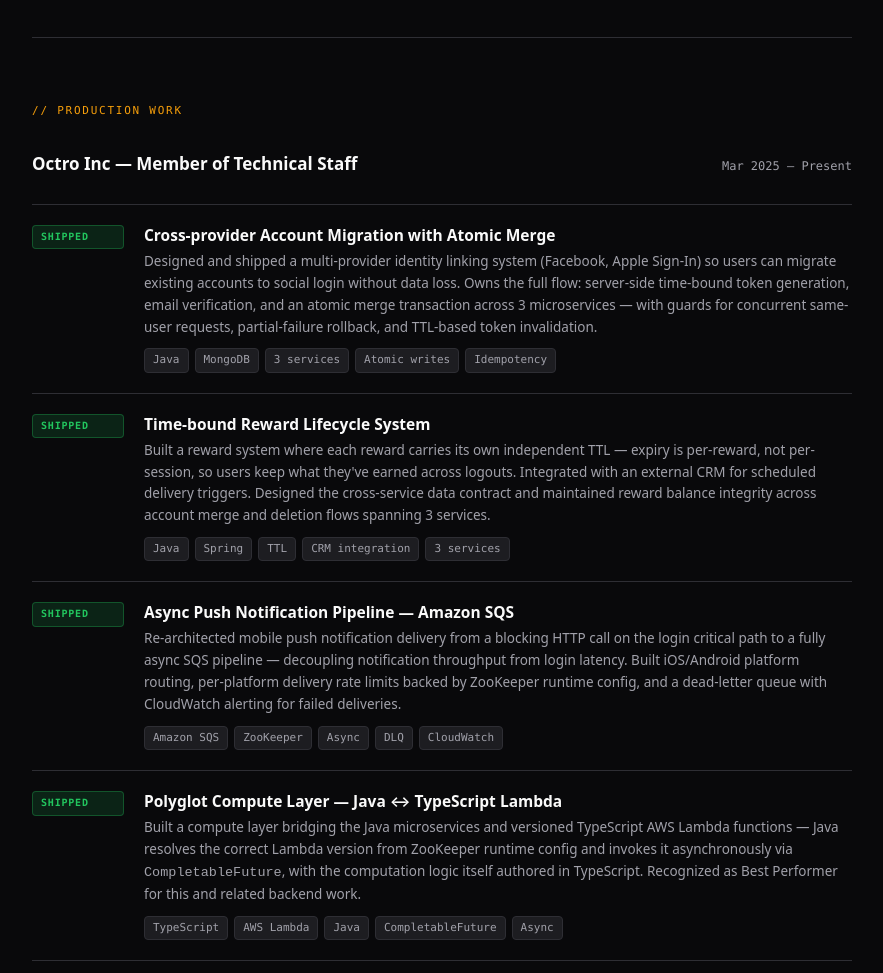
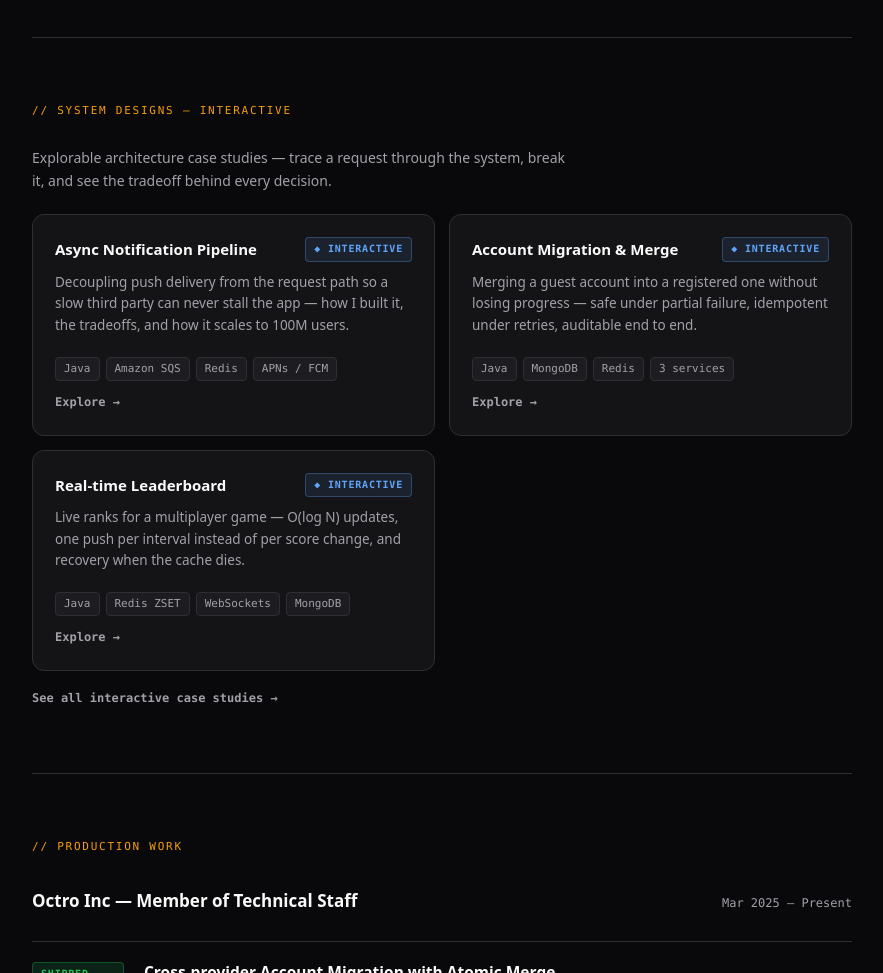
Before and after one commit to Garv2003/Garv2003.github.io, an Astro site: page / in a window 1280 px wide. Shown: the part 615-1588 px from the top of the page, without its empty margins (198-1081 px from the left). Built offline with nearby package versions, Linux system fonts and the light colour scheme; Astro itself is replaced by a stand-in of ours.

Commit message:
Homepage: lead with interactive system-design case studies

```diff
--- a/src/pages/index.astro
+++ b/src/pages/index.astro
@@ -1,5 +1,6 @@
 ---
 import Base from '../layouts/Base.astro';
+import { CASES } from '../components/cases';
 
 const kpis = [
   { v: 1, l: 'Year Exp.' }, { v: 7, l: 'Features' },
@@ -143,6 +144,22 @@ const contacts = [
     </section>
 
     <div class="page">
+      <section class="content reveal" id="systems-featured">
+        <p class="section-label">// System Designs — interactive</p>
+        <p style="color:var(--muted);font-size:14px;margin:-4px 0 22px;max-width:540px;">Explorable architecture case studies — trace a request through the system, break it, and see the tradeoff behind every decision.</p>
+        <div class="project-grid">
+          {CASES.map((c) => (
+            <a class="project-card card-hoverable" href={`/systems#${c.id}`} style="text-decoration:none;color:inherit;">
+              <div class="project-header"><h3>{c.title}</h3><span class="badge badge-active">◆ Interactive</span></div>
+              <p>{c.thesis}</p>
+              <div class="tags">{c.chips.filter((ch) => !ch.startsWith('◆')).map((ch) => <span class="tag">{ch}</span>)}</div>
+              <span class="project-link">Explore →</span>
+            </a>
+          ))}
+        </div>
+        <a href="/systems" class="project-link" style="display:inline-block;margin-top:18px;">See all interactive case studies →</a>
+      </section>
+
       <section class="content reveal" id="work">
         <p class="section-label">// Production Work</p>
         <div class="employer-row">
```
